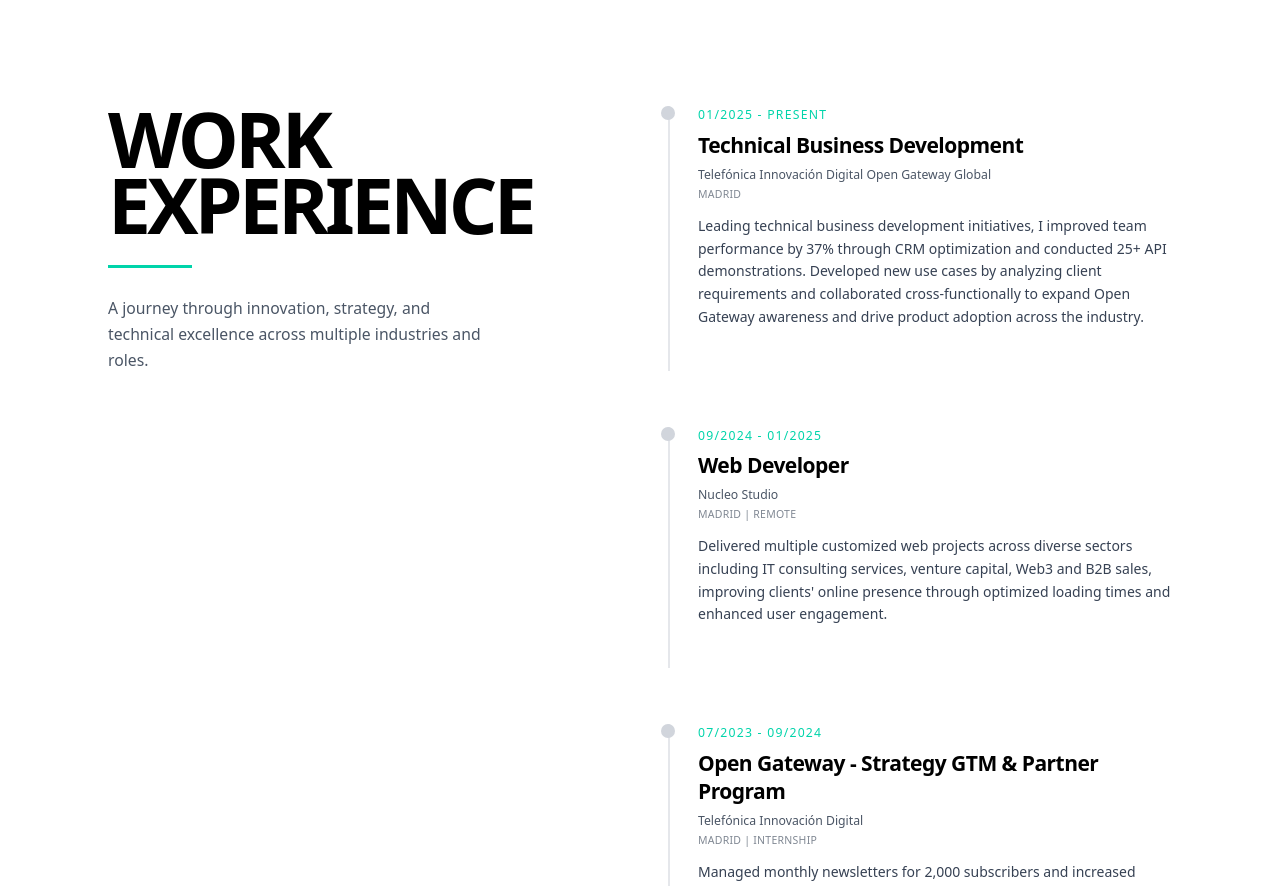
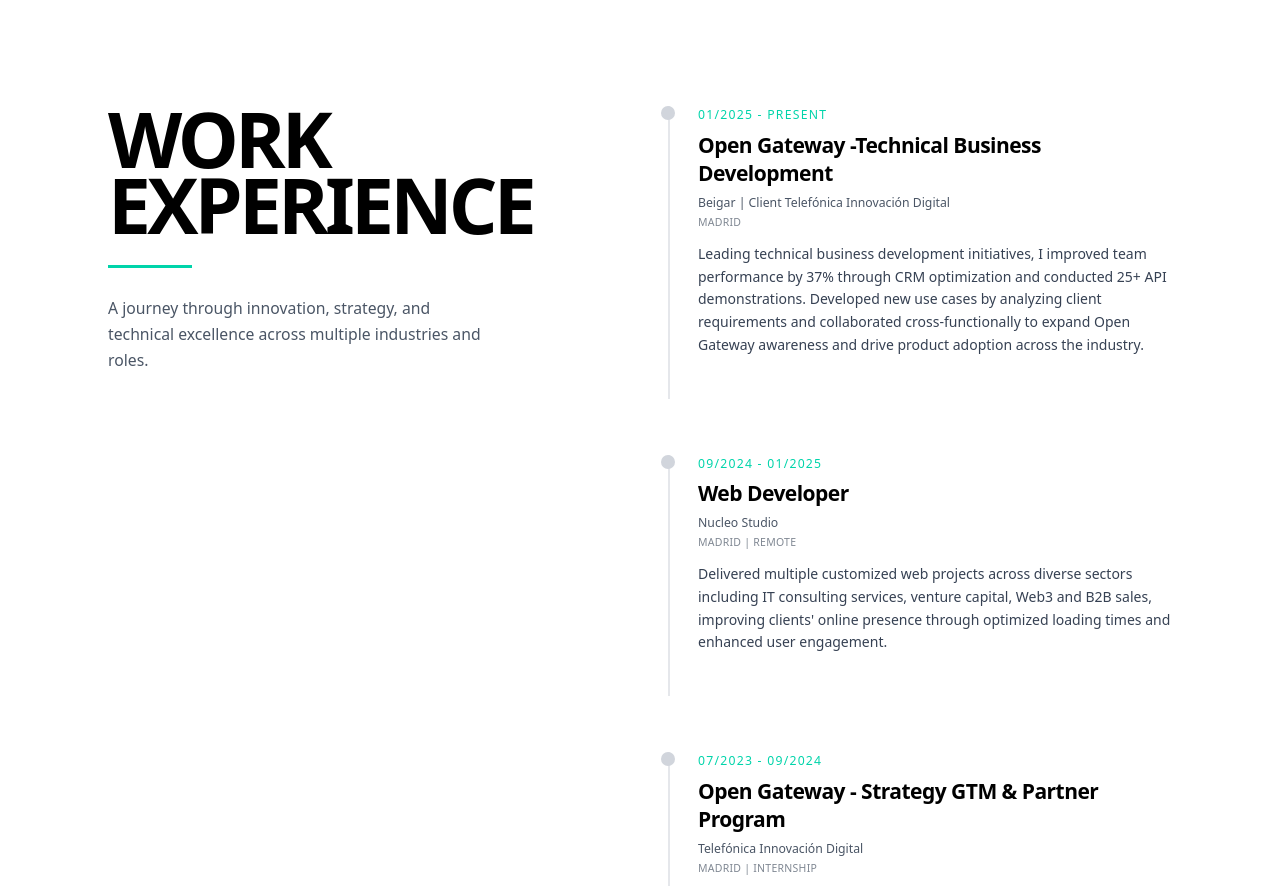
Before and after one commit to vittoric/Business-Developer-Web, a React (Vite) app: page / in a window 1280 px wide. Shown: the part 1660-2546 px from the top of the page. Built offline with nearby package versions, Linux system fonts and the light colour scheme; no server answers.

Commit message:
cv update

```diff
--- a/src/components/Footer.tsx
+++ b/src/components/Footer.tsx
@@ -1,5 +1,5 @@
 import { Linkedin, Mail, Heart, Github } from "lucide-react";
-import cv from "../assets/Codreanu_Victoria_CV_2025.pdf";
+import cv from "../assets/Codreanu_Victoria_CV_EN.pdf";
 
 
 export function Footer() {
--- a/src/components/WorkExperience.tsx
+++ b/src/components/WorkExperience.tsx
@@ -1,8 +1,8 @@
 export function WorkExperience() {
   const experiences = [
     {
-      title: "Technical Business Development",
-      company: "Telefónica Innovación Digital Open Gateway Global",
+      title: "Open Gateway -Technical Business Development",
+      company: "Beigar | Client Telefónica Innovación Digital",
       location: "Madrid",
       period: "01/2025 - Present",
       summary: "Leading technical business development initiatives, I improved team performance by 37% through CRM optimization and conducted 25+ API demonstrations. Developed new use cases by analyzing client requirements and collaborated cross-functionally to expand Open Gateway awareness and drive product adoption across the industry."
```
Also changed, not shown: src/vite-env.d.ts (added, +26 -0 lines), tsconfig.json (added, +31 -0 lines), tsconfig.node.json (added, +10 -0 lines), 2 other files (tests, documents, lock files or other folders).
